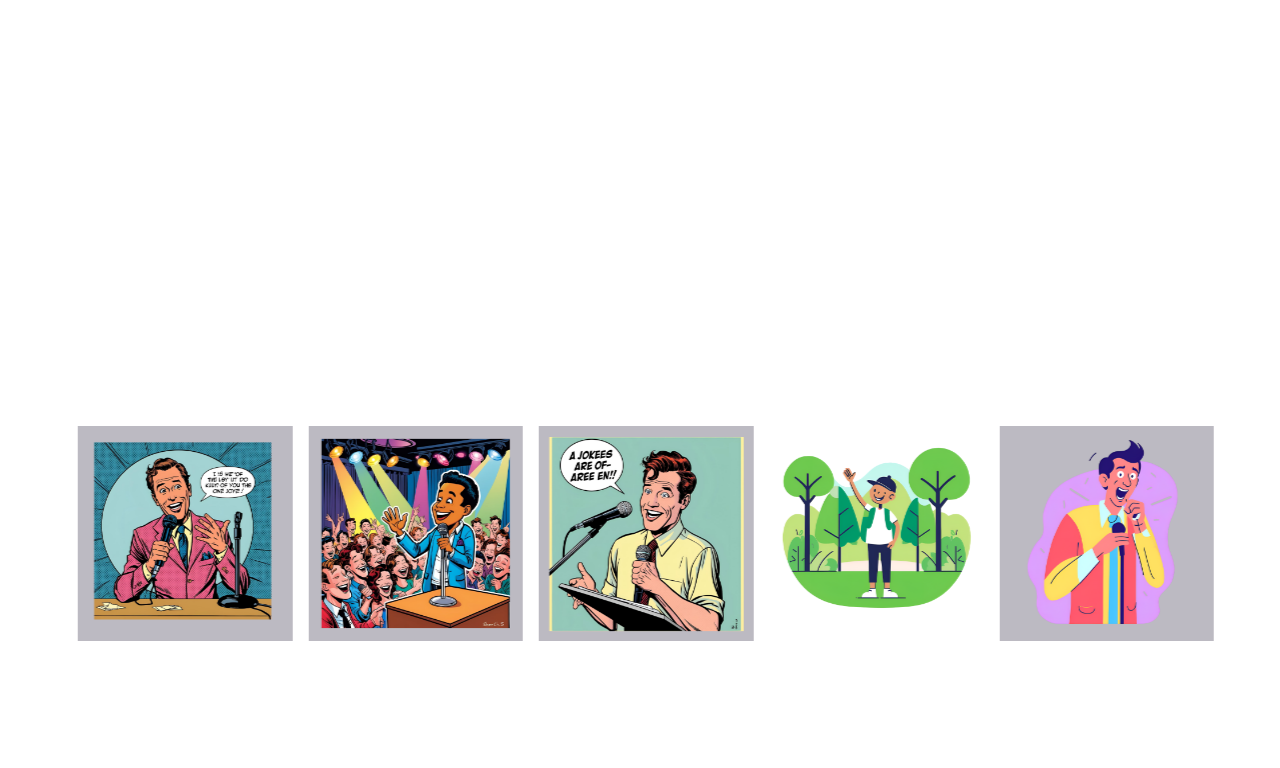
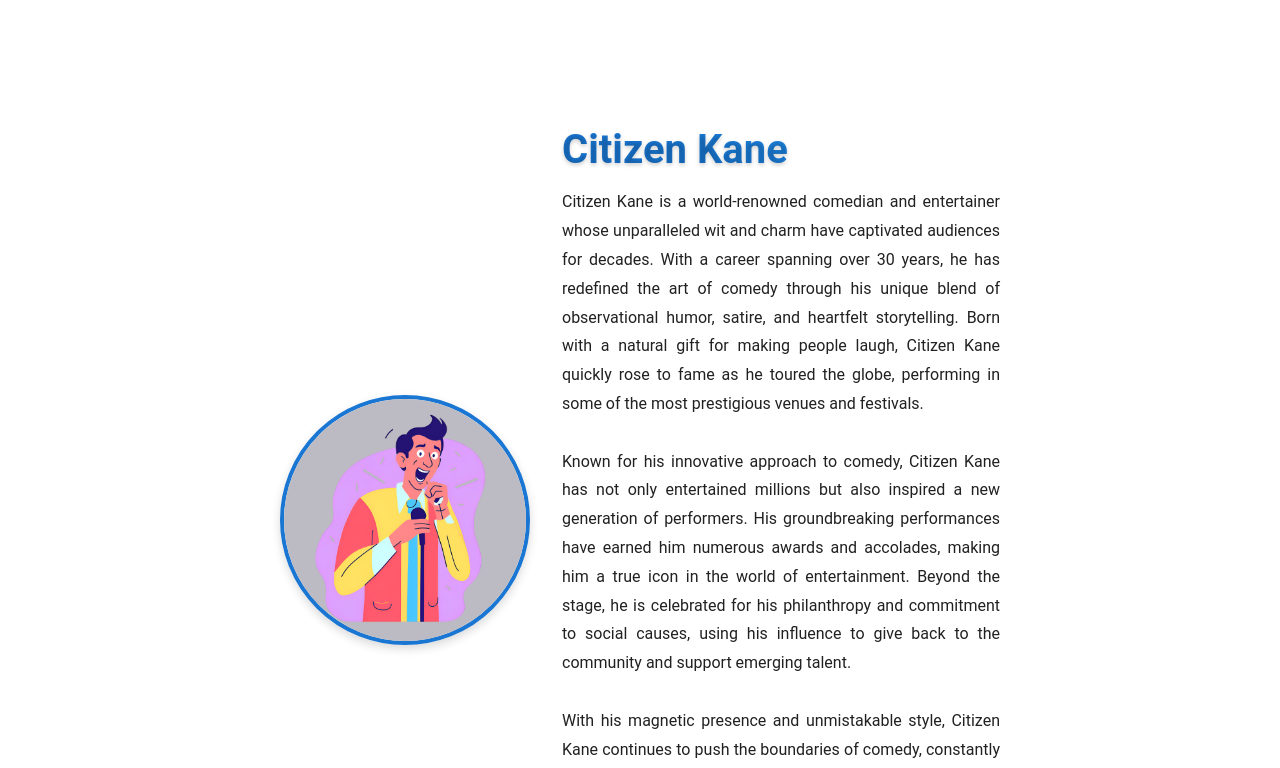
Before and after one commit to WuTangLan1/Sample-Comedy-Profile-4, a React (Create React App) app: page / in a window 1280 px wide. Shown: the part 589-1357 px from the top of the page. Built offline with nearby package versions, Linux system fonts and the light colour scheme.

Commit message:
added about section

```diff
--- a/src/components/AboutSection.tsx
+++ b/src/components/AboutSection.tsx
@@ -1,18 +1,41 @@
-// src\components\AboutSection.tsx
-
 import React from 'react'
-import { Box, Typography, Container } from '@mui/material'
+import { Box, Typography, Container, useTheme } from '@mui/material'
+import { motion } from 'framer-motion'
 
 export default function AboutSection({ id }: { id: string }) {
+  const theme = useTheme()
   return (
-    <Box id={id} sx={{ p: 8, backgroundColor: 'background.paper' }}>
+    <Box id={id} sx={{ p: 8, backgroundColor: theme.palette.mode === 'light' ? 'background.paper' : '#121212' }}>
       <Container maxWidth="md">
-        <Typography variant="h2" align="center" gutterBottom>
-          About the Comedian
-        </Typography>
-        <Typography variant="body1" align="center">
-          Lorem ipsum dolor sit amet, consectetur adipiscing elit. Praesent vehicula, nisi vel cursus tincidunt, justo magna ullamcorper dolor, a tincidunt ipsum nisi vel orci.
-        </Typography>
+        <Box sx={{ display: 'flex', flexDirection: { xs: 'column', md: 'row' }, alignItems: 'center', gap: 4 }}>
+          <motion.img
+            src="/images/personal/profile1.png"
+            alt="Citizen Kane"
+            initial={{ opacity: 0, y: -20 }}
+            animate={{ opacity: 1, y: 0 }}
+            transition={{ duration: 1 }}
+            style={{
+              width: 250,
+              height: 250,
+              borderRadius: '50%',
+              marginBottom: '1.5rem',
+              border: `4px solid ${theme.palette.mode === 'light' ? '#1976d2' : '#bb86fc'}`,
+              boxShadow: theme.palette.mode === 'light' ? '0 4px 10px rgba(0,0,0,0.15)' : '0 4px 10px rgba(255,255,255,0.15)'
+            }}
+          />
+          <Box sx={{ flex: 1, textAlign: { xs: 'center', md: 'left' } }}>
+            <Typography variant="h2" gutterBottom sx={{ fontWeight: 700, background: theme.palette.mode === 'light' ? 'linear-gradient(45deg, #1976d2 30%, #2196f3 90%)' : 'linear-gradient(45deg, #bb86fc 30%, #3700b3 90%)', WebkitBackgroundClip: 'text', WebkitTextFillColor: 'transparent', textShadow: theme.palette.mode === 'light' ? '0 2px 4px rgba(0,0,0,0.2)' : '0 2px 4px rgba(0,0,0,0.6)' }}>
+              Citizen Kane
+            </Typography>
+            <Typography variant="body1" sx={{ textAlign: 'justify', lineHeight: 1.8, color: theme.palette.mode === 'light' ? 'text.primary' : 'text.secondary', background: theme.palette.mode === 'light' ? 'none' : 'linear-gradient(45deg, #ffffff10 30%, #ffffff05 90%)', padding: theme.palette.mode === 'light' ? 0 : '1rem', borderRadius: theme.palette.mode === 'light' ? 0 : 2 }}>
+              Citizen Kane is a world-renowned comedian and entertainer whose unparalleled wit and charm have captivated audiences for decades. With a career spanning over 30 years, he has redefined the art of comedy through his unique blend of observational humor, satire, and heartfelt storytelling. Born with a natural gift for making people laugh, Citizen Kane quickly rose to fame as he toured the globe, performing in some of the most prestigious venues and festivals.
+              <br/><br/>
+              Known for his innovative approach to comedy, Citizen Kane has not only entertained millions but also inspired a new generation of performers. His groundbreaking performances have earned him numerous awards and accolades, making him a true icon in the world of entertainment. Beyond the stage, he is celebrated for his philanthropy and commitment to social causes, using his influence to give back to the community and support emerging talent.
+              <br/><br/>
+              With his magnetic presence and unmistakable style, Citizen Kane continues to push the boundaries of comedy, constantly evolving and experimenting with new formats and ideas. His ability to connect with audiences on a deep and personal level is a testament to his enduring appeal and the timeless nature of his work. Experience the brilliance of Citizen Kane, a true legend whose legacy will undoubtedly inspire laughter and joy for generations to come.
+            </Typography>
+          </Box>
+        </Box>
       </Container>
     </Box>
   )
--- a/src/components/Layout.tsx
+++ b/src/components/Layout.tsx
@@ -16,7 +16,32 @@ export default function Layout({ children }: { children?: React.ReactNode }) {
   const handleNavigation = (section: string) => {
     setActiveSection(section)
     const element = document.getElementById(section.toLowerCase())
-    element?.scrollIntoView({ behavior: 'smooth', block: 'start' })
+    if (element) {
+      const startY = window.scrollY
+      const targetY = element.offsetTop
+      const distance = targetY - startY
+      const duration = Math.min(1000, Math.abs(distance * 0.5))
+
+      const startTime = performance.now()
+
+      const ease = (t: number) => {
+        return t < 0.5 ? 4 * t * t * t : 1 - Math.pow(-2 * t + 2, 3) / 2
+      }
+
+      const animate = (currentTime: number) => {
+        const elapsed = currentTime - startTime
+        const progress = Math.min(elapsed / duration, 1)
+        const easedProgress = ease(progress)
+
+        window.scrollTo(0, startY + distance * easedProgress)
+
+        if (progress < 1) {
+          requestAnimationFrame(animate)
+        }
+      }
+
+      requestAnimationFrame(animate)
+    }
   }
 
   const sectionVariants = {
--- a/src/index.css
+++ b/src/index.css
@@ -16,3 +16,21 @@ html, body {
 * {
   box-sizing: border-box;
 }
+
+html {
+  scroll-behavior: auto;
+  scroll-timeline: --page-scroll block;
+}
+
+@supports (scroll-timeline: --page-scroll) {
+  @keyframes smooth-scroll {
+    to {
+      transform: translateY(calc(-100% + 100vh));
+    }
+  }
+
+  .scroll-container {
+    animation: smooth-scroll auto linear;
+    animation-timeline: --page-scroll;
+  }
+}
```
